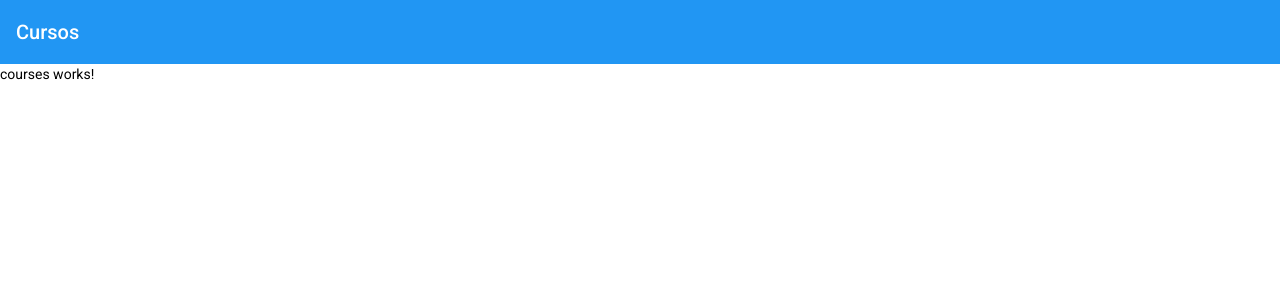
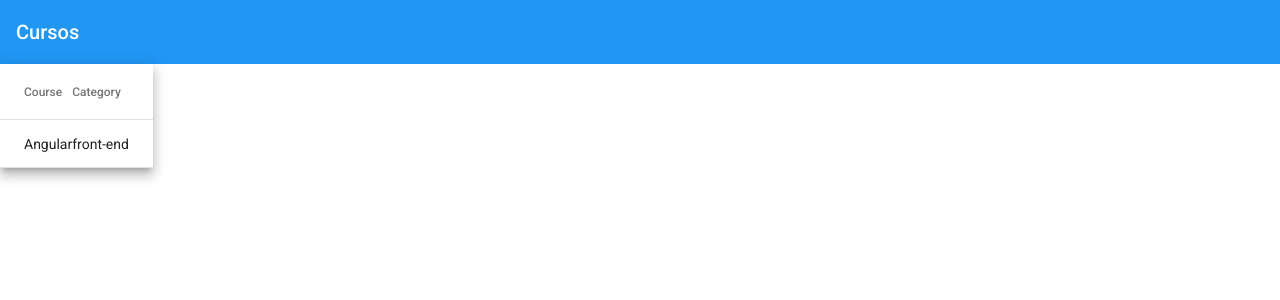
Before and after one commit to RobsonKirka/crud-courses, an Angular app: page /courses in a window 1280 px wide. Shown: the top 300 px of the page. Built offline with nearby package versions, Linux system fonts and the light colour scheme.

Commit message:
Adding table view from courses

```diff
--- a/src/app/courses/courses/courses.component.html
+++ b/src/app/courses/courses/courses.component.html
@@ -1 +1,17 @@
-<p>courses works!</p>
+<table mat-table [dataSource]="courses" class="mat-elevation-z8">
+
+  <!-- Name Column -->
+  <ng-container matColumnDef="name">
+    <th mat-header-cell *matHeaderCellDef> Course </th>
+    <td mat-cell *matCellDef="let course"> {{ course.name }} </td>
+  </ng-container>
+
+  <!-- Category Column -->
+  <ng-container matColumnDef="category">
+    <th mat-header-cell *matHeaderCellDef> Category </th>
+    <td mat-cell *matCellDef="let course"> {{course.category}} </td>
+  </ng-container>
+
+  <tr mat-header-row *matHeaderRowDef="displayedColumns"></tr>
+  <tr mat-row *matRowDef="let row; columns: displayedColumns;"></tr>
+</table>
--- a/src/app/courses/courses/courses.component.ts
+++ b/src/app/courses/courses/courses.component.ts
@@ -1,3 +1,4 @@
+import { Course } from './../models/course';
 import { Component, OnInit } from '@angular/core';
 
 @Component({
@@ -7,7 +8,14 @@
 })
 export class CoursesComponent implements OnInit {
 
-  constructor() { }
+  courses: Course[] = [
+    {_id: '1', name : 'Angular', category: 'front-end'}
+  ];
+  displayedColumns: string[] = ['name','category'];
+
+
+  constructor() {
+  }
 
   ngOnInit(): void {
   }
--- /dev/null
+++ b/src/app/courses/models/course.ts
@@ -0,0 +1,5 @@
+export interface Course {
+  _id: string;
+  name: string;
+  category: string;
+}
```
Also changed, not shown: src/app/courses/courses.module.ts (+6 -2 lines).
